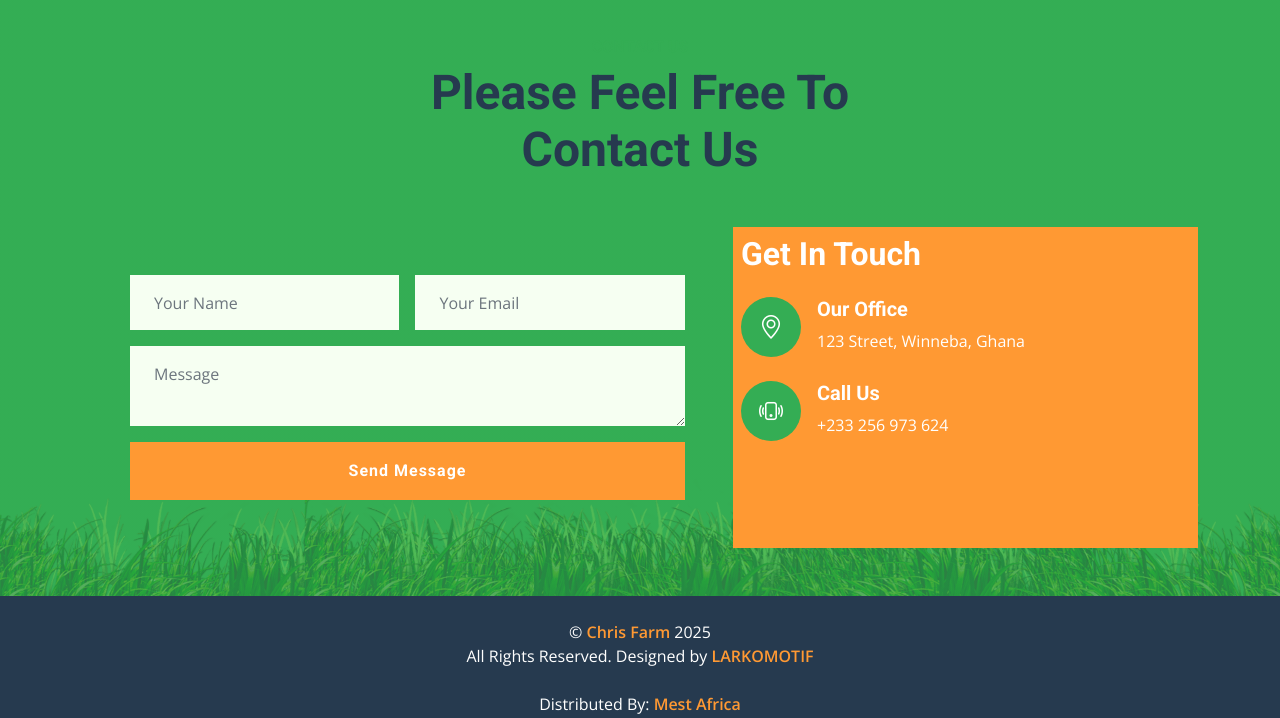
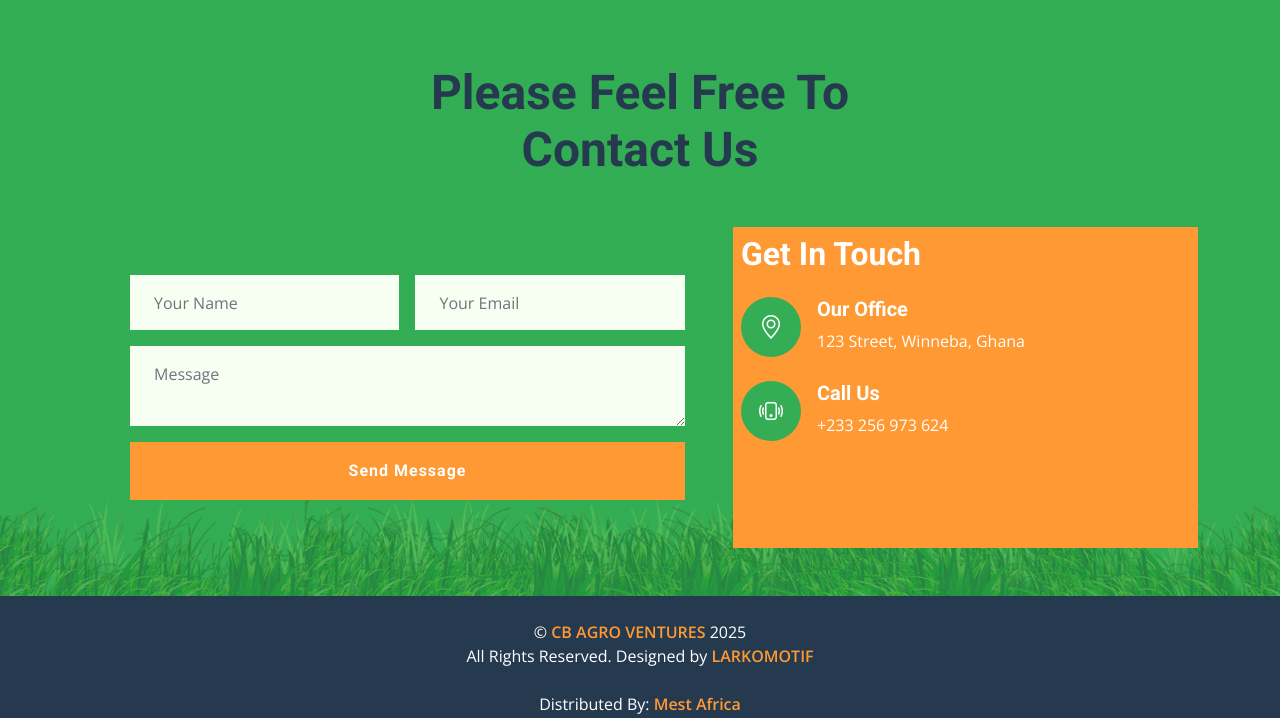
Before and after one commit to Larkoefua/YAI_webgen, a plain HTML site: page index.html in a window 1280 px wide. Shown: the part 5135-5853 px from the top of the page. Drawn offline with nearby package versions, Linux system fonts and the light colour scheme.

Commit message:
Additional changes

```diff
--- a/index.html
+++ b/index.html
@@ -5,13 +5,9 @@
     <meta charset="utf-8">
     <title>ChrisFarm</title>
     <meta content="width=device-width, initial-scale=1.0" name="viewport">
-    <!-- <meta content="Free HTML Templates" name="keywords">
-    <meta content="Free HTML Templates" name="description"> -->
 
     <!-- Favicon -->
-    <!-- <link href="img/pigfav.png" rel="icon"> -->
     <link rel="icon" type="" href="img/clogo.png">
-
 
     <!-- Google Web Fonts -->
     <link rel="preconnect" href="https://fonts.gstatic.com">
@@ -48,10 +44,7 @@
             <div class="col-lg-6">
                 <div class="d-flex align-items-center justify-content-center">
                     <a href="index.html" class="navbar-brand ms-lg-5">
-                        <!-- <h1 class="m-0 display-4 text-primary"><span class="text-secondary">Chris</span>Farm</h1> -->
-                        <!-- <img src="img/logo.jpg" alt="Image"> -->
                         <img src="img/logo.png" alt="Logo" class="img-fluid" style="max-height:12rem;">
-
                     </a>
                 </div>
             </div>
@@ -588,7 +581,7 @@
     </div>
     <div class="container-fluid bg-dark text-white py-4">
         <div class="container text-center">
-            <p class="mb-0">&copy; <a class="text-secondary fw-bold" href="#">Chris Farm </a>2025<br> All Rights
+            <p class="mb-0">&copy; <a class="text-secondary fw-bold" href="#">CB AGRO VENTURES </a>2025<br> All Rights
                 Reserved.
                 Designed by <a class="text-secondary fw-bold"
                     href="https://larkoefua.github.io/Larko_Djabatey/">LARKOMOTIF</a></p>
```
